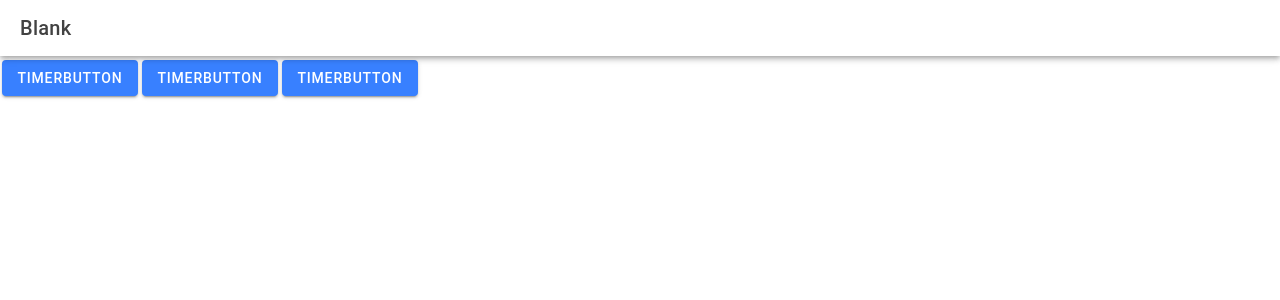
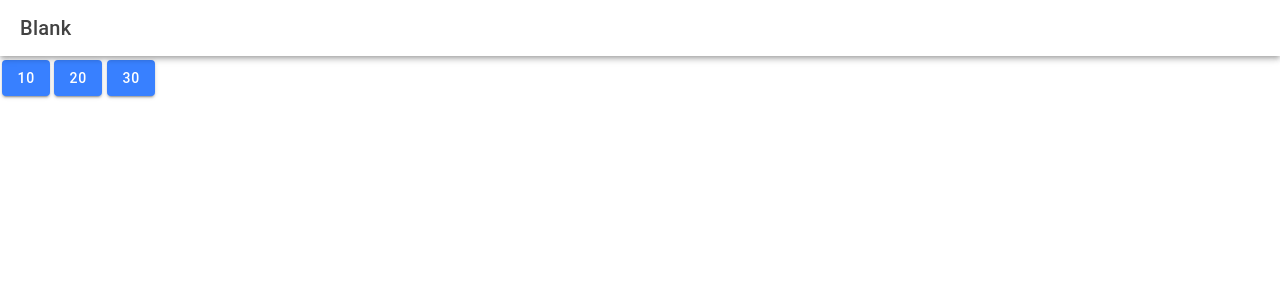
Before and after one commit to delbertina/MultiTimerApp, a React (Vite) app: page /home in a window 1280 px wide. Shown: the top 300 px of the page. Built offline with nearby package versions, Linux system fonts and the light colour scheme.

Commit message:
Update timer button with props and basic function

```diff
--- a/src/components/TimerButton.tsx
+++ b/src/components/TimerButton.tsx
@@ -1,14 +1,25 @@
 import { IonButton } from '@ionic/react';
 import './TimerButton.scss';
+import { useEffect, useState } from 'react';
 
-interface TimerButtonProps { }
+interface TimerButtonProps {
+  milliseconds: number,
+  clicked: () => void
+}
 
-const TimerButton: React.FC<TimerButtonProps> = () => {
+const TimerButton: React.FC<TimerButtonProps> = (props) => {
+
+  const [timeDisplay, setTimeDisplay] = useState('0');
+
+  useEffect(() => {
+    setTimeDisplay(props.milliseconds.toString());
+  }, [props.milliseconds])
+
   return (
     <>
-    <IonButton fill="solid">
-      TimerButton
-    </IonButton>
+      <IonButton fill="solid" onClick={props.clicked}>
+        {timeDisplay}
+      </IonButton>
     </>
   );
 };
--- a/src/pages/Home.tsx
+++ b/src/pages/Home.tsx
@@ -16,9 +16,9 @@ const Home: React.FC = () => {
             <IonTitle size="large">Multi Timer</IonTitle>
           </IonToolbar>
         </IonHeader>
-        <TimerButton />
-        <TimerButton />
-        <TimerButton />
+        <TimerButton milliseconds={10} clicked={() => {console.log('10')}}/>
+        <TimerButton milliseconds={20} clicked={() => {console.log('20')}}/>
+        <TimerButton milliseconds={30} clicked={() => {console.log('30')}}/>
       </IonContent>
     </IonPage>
   );
```
